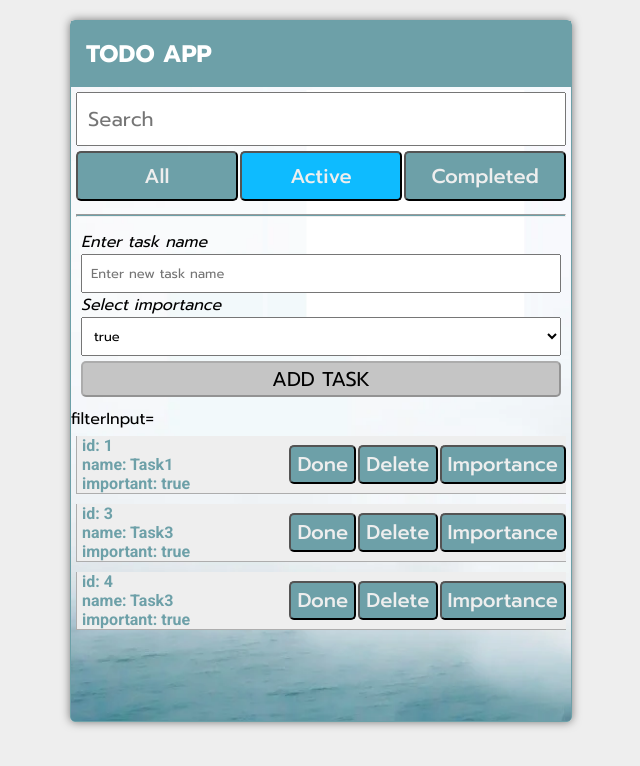
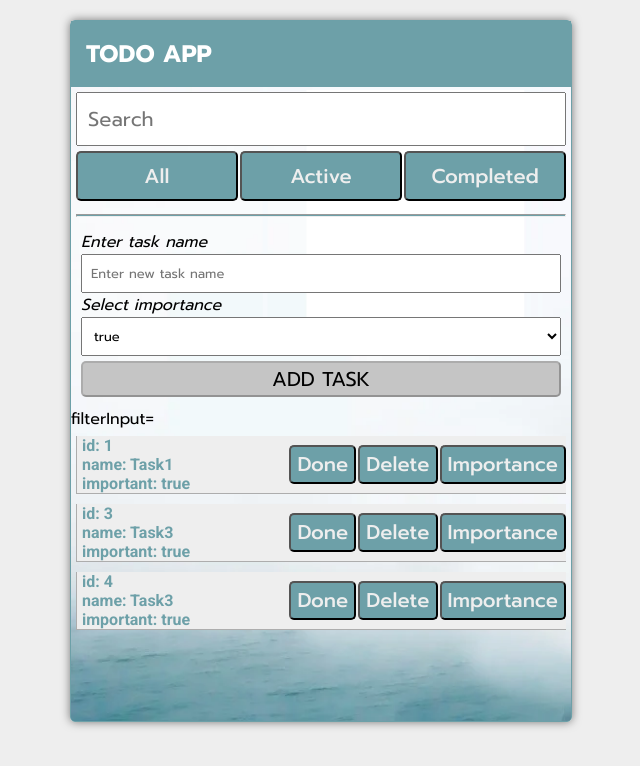
Before and after one commit to Alex-Gal/react-redux-todo, a React app: page / in a window 1280 px wide. Shown: the top 766 px of the page, without its empty margins (319-959 px from the left). Built offline with nearby package versions, Linux system fonts and the light colour scheme.

Commit message:
edit ControlsBar func

```diff
--- a/src/components/controls-bar/ControlsBar.jsx
+++ b/src/components/controls-bar/ControlsBar.jsx
@@ -2,24 +2,43 @@ import React from 'react';
 import {Form} from './Form';
 import PropTypes from 'prop-types';
 
-export const ControlsBar = ({displayedList, filterInput, filterInputHandler, changeDisplayedListHandler}) => {
-    const filterInputFunc = (e) => {
-        filterInputHandler(e.target.value);
-    };
+export const ControlsBar = ({filterInput, filterInputHandler}) => {
+    // const filterInputFunc = (e) => {
+    //     filterInputHandler(e.target.value);
+    // };
 
     return (
         <div className={'ControlsBar'}>
-            <input value={filterInput} onChange={filterInputFunc} className='ControlsBarInput' type='text' placeholder='Search' />
-            <div className={'ControlsBarButtons'}>
-                <button onClick={() => changeDisplayedListHandler('all')} className={displayedList === 'all' ? 'ControlsBarButtonsActive' : 'ControlsBarButtonsNotActive'}>All</button>
-                <button onClick={() => changeDisplayedListHandler('active')} className={displayedList === 'active' ? 'ControlsBarButtonsActive' : 'ControlsBarButtonsNotActive'}>Active</button>
-                <button onClick={() => changeDisplayedListHandler('completed')} className={displayedList === 'completed' ? 'ControlsBarButtonsActive' : 'ControlsBarButtonsNotActive'}>Completed</button>
-            </div>
-            <hr />
+            <input value={filterInput} onChange={(e) => filterInputHandler(e.target.value)} className='ControlsBarInput' type='text'
+                   placeholder='Search'/>
+            <ControlsButtons/>
+            <hr/>
             <Form />
         </div>
     );
 };
+
+const btnTypesArr = ['all', 'active', 'completed'];
+const localization = {
+    all: 'All',
+    active: 'Active',
+    completed: 'Completed'
+};
+
+const ControlsButtons = ({changeDisplayedListHandler, displayedList}) => (
+    <div className={'ControlsBarButtons'}>
+        {btnTypesArr.map((btnType) =>
+            <ControlsBtn key={btnType} onClick={changeDisplayedListHandler} displayedList={displayedList} btnType={btnType} localization={localization} />
+        )}
+    </div>
+);
+
+const ControlsBtn = ({onClick, displayedList, btnType, localization}) => (
+    <button
+        onClick={() => onClick(btnType)}
+        className={displayedList === btnType ? 'ControlsBarButtonsActive' : 'ControlsBarButtonsNotActive'}>{localization[btnType]}
+    </button>
+);
 
 ControlsBar.propTypes = {
     displayedList: PropTypes.string.isRequired,
@@ -27,3 +46,34 @@ ControlsBar.propTypes = {
     filterInputHandler: PropTypes.func.isRequired,
     changeDisplayedListHandler: PropTypes.func.isRequired
 };
+
+
+// import React from 'react';
+// import { Form } from './Form';
+// import PropTypes from 'prop-types';
+
+// export const ControlsBar = ({ displayedList, filterInput, filterInputHandler, changeDisplayedListHandler }) => {
+//     const filterInputFunc = (e) => {
+//         filterInputHandler(e.target.value);
+//     };
+
+//     return (
+//         <div className={'ControlsBar'}>
+//             <input value={filterInput} onChange={filterInputFunc} className='ControlsBarInput' type='text' placeholder='Search' />
+//             <div className={'ControlsBarButtons'}>
+//                 <button onClick={() => changeDisplayedListHandler('all')} className={displayedList === 'all' ? 'ControlsBarButtonsActive' : 'ControlsBarButtonsNotActive'}>All</button>
+//                 <button onClick={() => changeDisplayedListHandler('active')} className={displayedList === 'active' ? 'ControlsBarButtonsActive' : 'ControlsBarButtonsNotActive'}>Active</button>
+//                 <button onClick={() => changeDisplayedListHandler('completed')} className={displayedList === 'completed' ? 'ControlsBarButtonsActive' : 'ControlsBarButtonsNotActive'}>Completed</button>
+//             </div>
+//             <hr />
+//             <Form />
+//         </div>
+//     );
+// };
+
+// ControlsBar.propTypes = {
+//     displayedList: PropTypes.string.isRequired,
+//     filterInput: PropTypes.string.isRequired,
+//     filterInputHandler: PropTypes.func.isRequired,
+//     changeDisplayedListHandler: PropTypes.func.isRequired
+// };
--- a/src/components/task-list/task-item/TaskItem.jsx
+++ b/src/components/task-list/task-item/TaskItem.jsx
@@ -1,7 +1,6 @@
 import React, {useContext} from 'react';
 import PropTypes from 'prop-types';
 import {TaskListContext} from '../TaskListContext';
-// import {doneTaskAction} from '../../../store/actions/tasksActions';
 
 export const TaskItem = ({id, name, important, active}) => {
     const {toggleTaskImportance, deleteTask, doneTask} = useContext(TaskListContext);
--- a/src/store_old_del/actions/filterInputTextAction.js
+++ /dev/null
@@ -1,4 +0,0 @@
-import {actions} from '../reducers/filterInputText';
-import {store} from '../store';
-
-export const filterInputTextAction = (str) => store.dispatch(actions.filterInputText(str));
```
Also changed, not shown: src/store/actions/tasksActions.js (+0 -7 lines), src/store/reducers/tasks.js (+0 -28 lines), src/store_old_del/reducers/filterInputText.js (deleted, +0 -13 lines), src/store_old_del/reducers/index.js (deleted, +0 -8 lines), src/store_old_del/reducers/task-item.js (deleted, +0 -15 lines), src/store_old_del/store.js (deleted, +0 -7 lines).
